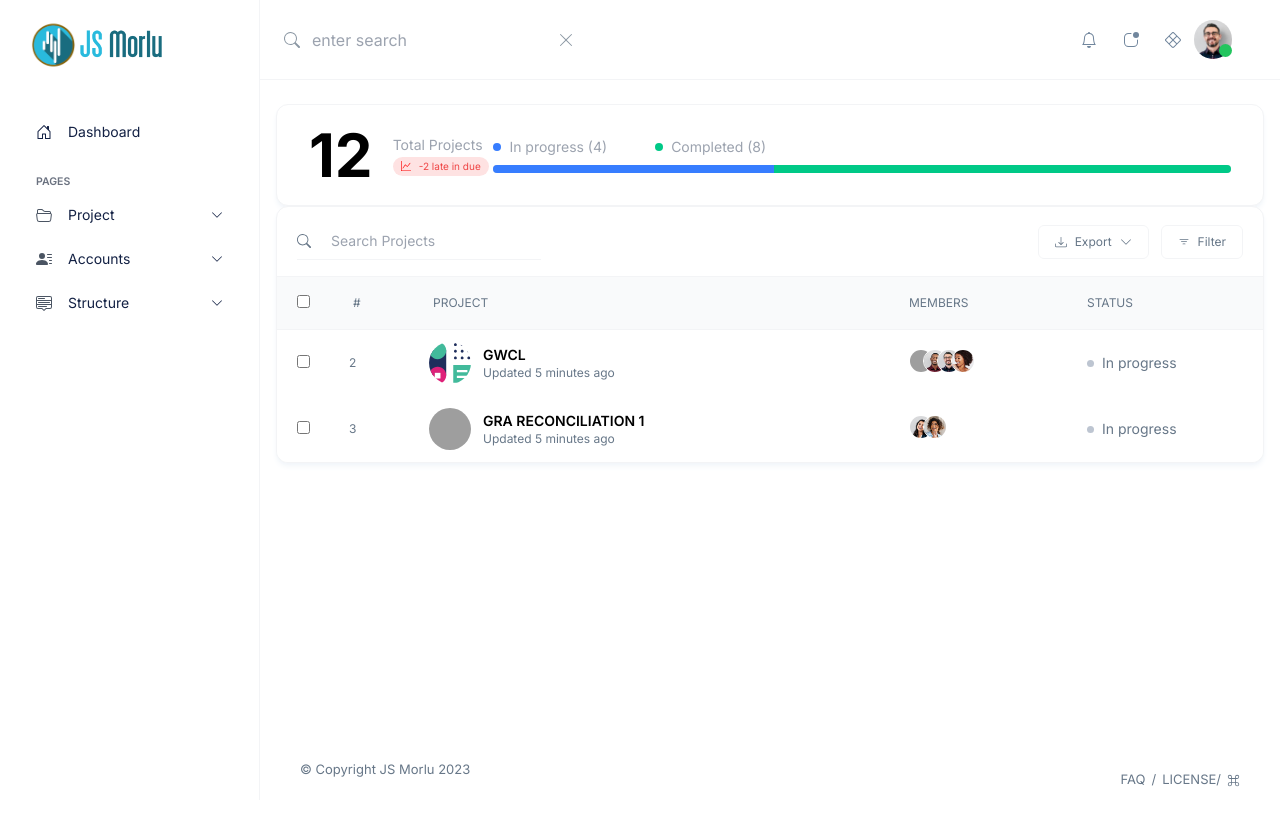
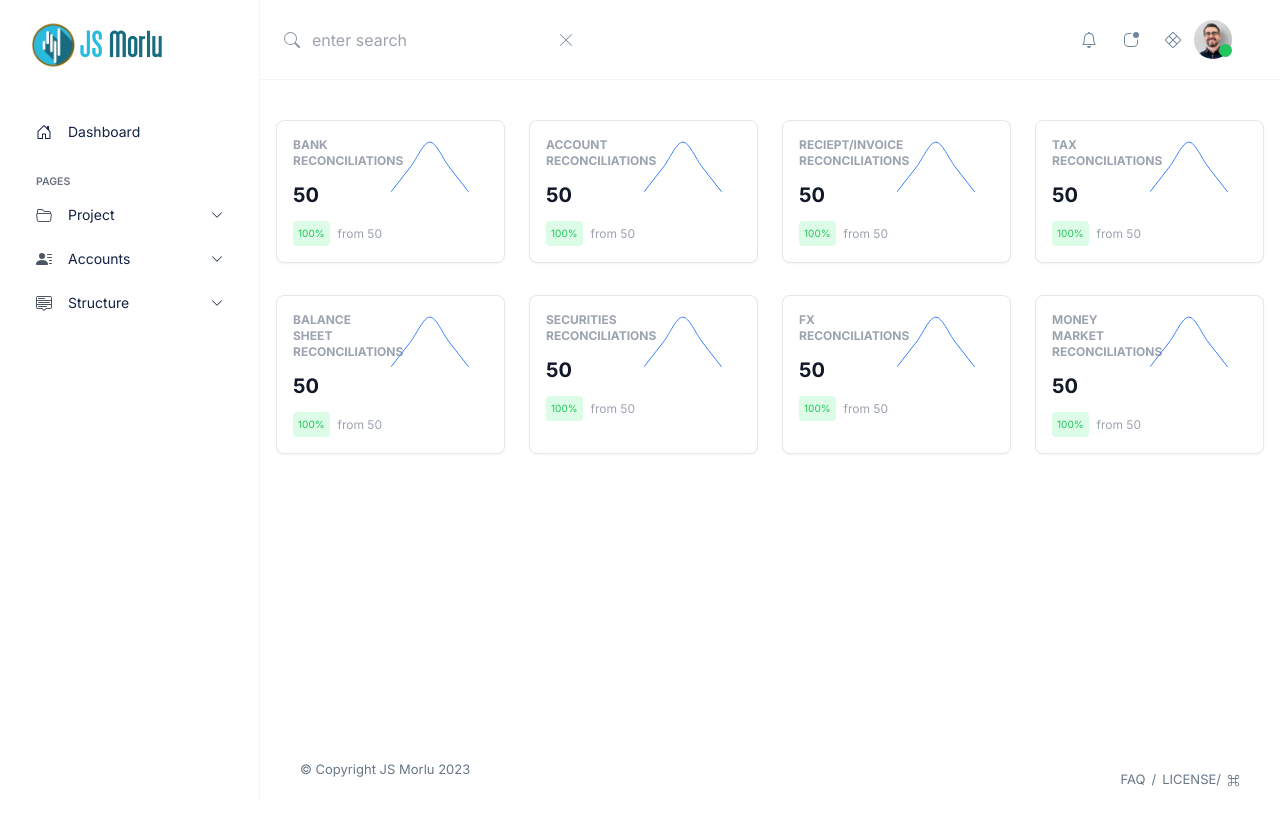
Before and after one commit to perezcato/js-monlu, a Next.js app: page /projects in a window 1280 px wide. Shown: the top 824 px of the page. Built offline with nearby package versions, Linux system fonts and the light colour scheme; grey boxes are pictures that could not be loaded.

Commit message:
project merge

```diff
--- a/components/cards/TableComponent.tsx
+++ b/components/cards/TableComponent.tsx
@@ -1,5 +1,6 @@
 import Image from "next/image";
 import { BsDownload, BsChevronDown, BsFilter, BsSearch } from "react-icons/bs";
+import { useRouter } from "next/router";
 
 const projects = [
   {
@@ -33,6 +34,8 @@ const projects = [
 ];
 
 export default function TableComponent() {
+  const router = useRouter();
+
   return (
     <div className="w-full bg-white m-auto border border-gray-100 rounded-xl shadow-md shadow-slate-100 overflow-hidden">
       <div className="px-5 py-4 flex items-center justify-between">
@@ -97,7 +100,11 @@ export default function TableComponent() {
                 </thead>
                 <tbody className="bg-white text-[#677788]">
                   {projects.map((project) => (
-                    <tr key={project.id}>
+                    <tr
+                      onClick={async () => router.push("/projects/details")}
+                      key={project.id}
+                      className={"cursor-pointer"}
+                    >
                       <td className="whitespace-nowrap py-3 pl-5 pr-3 text-xs font-medium">
                         <input type="checkbox" />
                       </td>
@@ -130,7 +137,7 @@ export default function TableComponent() {
                           {project.members.map((member, key) => (
                             // eslint-disable-next-line react/jsx-key
                             <div
-                            key={Math.random()}
+                              key={key}
                               className={`relative w-[24px] h-[24px] overflow-hidden border border-white rounded-full ${
                                 key !== 0 ? "-ml-[10px]" : ""
                               }`}
--- a/components/cards/project-component.tsx
+++ b/components/cards/project-component.tsx
@@ -1,73 +1,73 @@
 import { BsGraphUp } from "react-icons/bs";
-import FinanceChart from './FinancialGraph'
+import FinanceChart from "./FinancialGraph";
 import Link from "next/link";
 
 interface CardProps {
   title: string;
   value: string;
   percentage: number;
-  links: string
+  links: string;
 }
 
-const dummy = [{
-    title: 'Bank Reconciliations',
-    links: '/accounts',
-    value: '50',
-    percentage: 100
+const dummy = [
+  {
+    title: "Bank Reconciliations",
+    links: "/projects/lists",
+    value: "50",
+    percentage: 100,
   },
   {
-    title: 'Account Reconciliations',
-    links: '/accounts',
-    value: '50',
-    percentage: 100
+    title: "Account Reconciliations",
+    links: "/projects/lists",
+    value: "50",
+    percentage: 100,
   },
   {
-    title: 'Reciept/invoice Reconciliations',
-    links: '/accounts',
-    value: '50',
-    percentage: 100
+    title: "Reciept/invoice Reconciliations",
+    links: "/projects/lists",
+    value: "50",
+    percentage: 100,
   },
   {
-    title: 'Tax Reconciliations',
-    links: '/accounts',
-    value: '50',
-    percentage: 100
+    title: "Tax Reconciliations",
+    links: "/projects/lists",
+    value: "50",
+    percentage: 100,
   },
   {
-    title: 'Balance sheet Reconciliations',
-    links: '/accounts',
-    value: '50',
-    percentage: 100
+    title: "Balance sheet Reconciliations",
+    links: "/projects/lists",
+    value: "50",
+    percentage: 100,
   },
   {
-    title: 'securities Reconciliations',
-    links: '/accounts',
-    value: '50',
-    percentage: 100
+    title: "securities Reconciliations",
+    links: "/projects/lists",
+    value: "50",
+    percentage: 100,
   },
   {
-    title: 'fx Reconciliations',
-    links: '/',
-    value: '50',
-    percentage: 100
+    title: "fx Reconciliations",
+    links: "/projects/lists",
+    value: "50",
+    percentage: 100,
   },
   {
-    title: 'Money market Reconciliations',
-    links: '/',
-    value: '50',
-    percentage: 100
+    title: "Money market Reconciliations",
+    links: "/projects/lists",
+    value: "50",
+    percentage: 100,
   },
-
-
-]
+];
 const Card = ({ title, value, percentage, links }: CardProps) => {
   return (
-    <Link className="my-4 bg-white overflow-hidden border shadow shadow-slate-100 cursor-pointer rounded-lg px-4 py-4 hover:shadow-xl hover:shadow-slate-100 transition-shadow duration-300" href={links}>
+    <Link
+      className="my-4 bg-white overflow-hidden border shadow shadow-slate-100 cursor-pointer rounded-lg px-4 py-4 hover:shadow-xl hover:shadow-slate-100 transition-shadow duration-300"
+      href={links}
+    >
       <div className="flex w-full">
         <div className="flex flex-col w-6/12 space-y-3">
-          <h3 className="text-xs font-bold text-gray-400 uppercase">
-            {title}
-          </h3>
+          <h3 className="text-xs font-bold text-gray-400 uppercase">{title}</h3>
           <p className="text-xl font-bold text-gray-900 hover:text-blue-600 uppercase">
             {value}
           </p>
@@ -93,10 +93,15 @@ const Card = ({ title, value, percentage, links }: CardProps) => {
 const CardContainer = () => {
   return (
     <div className="grid grid-cols-4 gap-x-6">
-      {dummy.map((data)=>
+      {dummy.map((data) => (
         // eslint-disable-next-line react/jsx-key
-        <Card title={data.title} links= {data.links} value={data.value} percentage={data.percentage} />
-      )}
+        <Card
+          title={data.title}
+          links={data.links}
+          value={data.value}
+          percentage={data.percentage}
+        />
+      ))}
     </div>
   );
 };
--- a/package.json
+++ b/package.json
@@ -4,6 +4,7 @@
   "private": true,
   "scripts": {
     "dev": "next dev",
+    "postinstall": "npx next build",
     "build": "next build",
     "start": "next start",
     "lint": "next lint"
--- a/pages/projects.tsx
+++ b/pages/a_projects.tsx
@@ -22,7 +22,8 @@ const TableWithImages = () => {
   const [isMember, setIsMember] = useState<boolean>(false);
   const [isSuccessful, setIsSuccessful] = useState<boolean>(false);
 
-  const stopPropagation = (e: React.MouseEvent<HTMLDivElement, MouseEvent>) => e.stopPropagation();
+  const stopPropagation = (e: React.MouseEvent<HTMLDivElement, MouseEvent>) =>
+    e.stopPropagation();
 
   function handlerNext() {
     setIsDetail(!isDetail);
@@ -49,7 +50,7 @@ const TableWithImages = () => {
             initial={"initial"}
             animate={"animate"}
             exit={"exit"}
-            className="absolute z-10 h-screen w-screen inset-0 bg-black/[0.3]"
+            className="absolute z-30 h-screen w-screen inset-0 bg-black/[0.3]"
           >
             <motion.div
               variants={modalContentVariants}
@@ -126,8 +127,9 @@ const TableWithImages = () => {
         )}
       </AnimatePresence>
 
-      <Dashboard
-        buttons={
+      <Dashboard>
+        <div className="py-6 border-b border-gray-100 flex items-center justify-between">
+          <div className="font-bold text-gray-800 text-xl ">Overview</div>
           <button
             onClick={() => setAddProject(!addProject)}
             className="bg-blue-500 text-white rounded-md flex items-center text-sm py-3 px-4 space-x-2"
@@ -135,9 +137,8 @@ const TableWithImages = () => {
             <BsPlus className="stroke-current" />
             <span className="inline-block">New Project</span>
           </button>
-        }
-        page="Overview"
-      >
+        </div>
+
         <div className="w-full flex items-center bg-white m-auto border border-gray-100 rounded-xl shadow-md shadow-slate-100 overflow-hidden py-5 px-8">
           <div className="flex items-center space-x-5 w-1/5">
             <h1 className="text-6xl font-bold">12</h1>
--- a/pages/activity.tsx
+++ b/pages/activity.tsx
@@ -46,7 +46,7 @@ const Activity = () => {
               </div>
               <div>
                 <Link
-                  href="#"
+                  href="/activity"
                   className="active:font-bold active:text-[#377dff] py-5 px-4 hover:text-[#377dff] hover:border-b-4 active:border-b-4 active:border-b-[#377dff]"
                 >
                   Activity
@@ -54,7 +54,7 @@ const Activity = () => {
               </div>
               <div>
                 <Link
-                  href="#"
+                  href="/teams"
                   className="active:font-bold active:text-[#377dff] py-5 px-4 hover:text-[#377dff] hover:border-b-4 active:border-b-4 active:border-b-[#377dff]"
                 >
                   Teams
@@ -62,7 +62,7 @@ const Activity = () => {
               </div>
               <div>
                 <Link
-                  href="#"
+                  href="/settings"
                   className="active:font-bold active:text-[#377dff] py-5 px-4 hover:text-[#377dff] hover:border-b-4 active:border-b-4 active:border-b-[#377dff]"
                 >
                   Settings
--- a/pages/projects/[projectId].tsx
+++ b/pages/projects/details.tsx
@@ -150,7 +150,7 @@ const ProjectDetail = () => {
           </div>
           <div>
             <Link
-              href="#"
+              href="/activity"
               className="active:font-bold active:text-[#377dff] py-5 px-4 hover:text-[#377dff] hover:border-b-4 active:border-b-4 active:border-b-[#377dff]"
             >
               Activity
@@ -158,7 +158,7 @@ const ProjectDetail = () => {
           </div>
           <div>
             <Link
-              href="#"
+              href="/teams"
               className="active:font-bold active:text-[#377dff] py-5 px-4 hover:text-[#377dff] hover:border-b-4 active:border-b-4 active:border-b-[#377dff]"
             >
               Teams
@@ -166,7 +166,7 @@ const ProjectDetail = () => {
           </div>
           <div>
             <Link
-              href="#"
+              href="/settings"
               className="active:font-bold active:text-[#377dff] py-5 px-4 hover:text-[#377dff] hover:border-b-4 active:border-b-4 active:border-b-[#377dff]"
             >
               Settings
--- /dev/null
+++ b/pages/projects/lists.tsx
@@ -0,0 +1,215 @@
+import Dashboard from "@/components/layout";
+import PercentageBar from "@/components/PercentageBar";
+import { BsGraphUp, BsPlus, BsXLg } from "react-icons/bs";
+// TableWithImages.js
+import React, { useState } from "react";
+import TableComponent from "@/components/cards/TableComponent";
+import { motion, AnimatePresence } from "framer-motion";
+
+import "react-quill/dist/quill.snow.css";
+
+import Members from "@/components/Members";
+import MemberFooter from "@/components/Memberfooter";
+import Details from "@/components/Details";
+import DetailsFooter from "@/components/DetailsFooter";
+import ProjectSuccess from "@/components/ProjectSuccess";
+import ProjectSuccessFooter from "@/components/ProjectSuccessFooter";
+
+const TableWithImages = () => {
+  const [addProject, setAddProject] = React.useState(false);
+
+  const [isDetail, setIsDetail] = useState<boolean>(true);
+  const [isMember, setIsMember] = useState<boolean>(false);
+  const [isSuccessful, setIsSuccessful] = useState<boolean>(false);
+
+  const stopPropagation = (e: React.MouseEvent<HTMLDivElement, MouseEvent>) =>
+    e.stopPropagation();
+
+  function handlerNext() {
+    setIsDetail(!isDetail);
+    setIsMember(!isMember);
+  }
+
+  function handlePrevPage() {
+    setIsDetail(!isDetail);
+    setIsMember(!isMember);
+  }
+
+  function handleSuccess() {
+    setIsMember(!isMember);
+    setIsSuccessful(!isSuccessful);
+  }
+
+  return (
+    <>
+      <AnimatePresence>
+        {addProject && (
+          <motion.div
+            onClick={() => setAddProject(!addProject)}
+            variants={modalBackgroundVariants}
+            initial={"initial"}
+            animate={"animate"}
+            exit={"exit"}
+            className="absolute z-30 h-screen w-screen inset-0 bg-black/[0.3]"
+          >
+            <motion.div
+              variants={modalContentVariants}
+              initial={"initial"}
+              animate={"animate"}
+              exit={"exit"}
+              className="bg-white w-[800px] pb-3.5 mx-auto mt-20 rounded-2xl min-h-[30rem] flex flex-col"
+              onClick={(e) => stopPropagation(e)}
+            >
+              <div className="flex p-8 text-[0.87rem] font-bold justify-between items-center">
+                <h5 className="text-[#1e2022]">New Project</h5>
+                <BsXLg />
+              </div>
+              <div
+                className={`px-8 flex justify-center items-center ${
+                  isSuccessful ? "hidden" : ""
+                }`}
+              >
+                <div className="flex items-center w-min">
+                  <span
+                    className={`inline-block w-9 h-9 rounded-full font-bold ${
+                      isDetail ? "bg-[#377dff]" : "bg-[rgba(19,33,68,.1)]"
+                    } flex items-center justify-center text-[#fff] mr-2`}
+                  >
+                    1
+                  </span>
+                  <h5
+                    className={`${
+                      isDetail
+                        ? "text-[#377dff]"
+                        : "text-[bg-[rgba(19,33,68,.1)]"
+                    }`}
+                  >
+                    Details
+                  </h5>
+                </div>
+                <div className="h-0.5 bg-[rgba(19,33,68,.1)] w-[80%] ml-4  "></div>
+                <div className="flex items-center w-min">
+                  <span
+                    className={`${
+                      isMember ? "bg-[#377dff]" : "bg-[rgba(19,33,68,.1)]"
+                    } inline-block w-9 h-9 rounded-full  flex font-bold items-center justify-center text-[#fff] mr-2  text-[#132144;] active:bg-[#377dff] `}
+                  >
+                    2
+                  </span>
+                  <h5
+                    className={`${
+                      isMember
+                        ? "text-[#377dff]"
+                        : "text-[bg-[rgba(19,33,68,.1)]"
+                    }`}
+                  >
+                    Members
+                  </h5>
+                </div>
+              </div>
+              <div className="flex-1">
+                {isDetail && <Details />}
+                {isMember && <Members />}
+                {isSuccessful && <ProjectSuccess />}
+              </div>
+              <div className="p-8">
+                {isDetail && <DetailsFooter handleClick={handlerNext} />}
+                {isMember && (
+                  <MemberFooter
+                    handleClick={handlePrevPage}
+                    handleSuccessPage={handleSuccess}
+                  />
+                )}
+                {isSuccessful && <ProjectSuccessFooter />}
+              </div>
+            </motion.div>
+          </motion.div>
+        )}
+      </AnimatePresence>
+
+      <Dashboard>
+        <div className="py-6 border-b border-gray-100 flex items-center justify-between">
+          <div className="font-bold text-gray-800 text-xl ">Overview</div>
+          <button
+            onClick={() => setAddProject(!addProject)}
+            className="bg-blue-500 text-white rounded-md flex items-center text-sm py-3 px-4 space-x-2"
+          >
+            <BsPlus className="stroke-current" />
+            <span className="inline-block">New Project</span>
+          </button>
+        </div>
+
+        <div className="w-full flex items-center bg-white m-auto border border-gray-100 rounded-xl shadow-md shadow-slate-100 overflow-hidden py-5 px-8">
+          <div className="flex items-center space-x-5 w-1/5">
+            <h1 className="text-6xl font-bold">12</h1>
+
+            <div className="flex flex-col space-y-[2px]">
+              <p className="text-sm text-gray-400">Total Projects</p>
+              <div className="bg-red-100 flex items-center justify-center rounded-xl">
+                <div className="py-[2px] px-2 flex items-center text-[10px] text-red-500 space-x-2">
+                  <BsGraphUp color="#FF0000" />
+                  <p>-2 late in due</p>
+                </div>
+              </div>
+            </div>
+          </div>
+
+          <div className="flex-1">
+            <div className="flex items-center mb-2">
+              <div className="bg-[#377dff] p-1 rounded-full mr-2"></div>
+              <p className="text-gray-400 mr-12 text-sm">In progress (4)</p>
+              <div className="bg-[#00c987] p-1 rounded-full mr-2"></div>
+              <p className="text-gray-400 text-sm">Completed (8)</p>
+            </div>
+            <PercentageBar percentage={80} />
+          </div>
+        </div>
+        <TableComponent />
+      </Dashboard>
+    </>
+  );
+};
+
+const modalBackgroundVariants = {
+  initial: {
+    opacity: 0,
+  },
+  animate: {
+    opacity: 1,
+    transition: {
+      duration: 0.3,
+      ease: "easeIn",
+    },
+  },
+  exit: {
+    opacity: 0,
+    transition: {
+      duration: 0.3,
+    },
+  },
+};
+
+const modalContentVariants = {
+  initial: {
+    y: -40,
+    opacity: 0,
+  },
+  animate: {
+    y: 0,
+    opacity: 1,
+    transition: {
+      duration: 0.3,
+      ease: "easeIn",
+    },
+  },
+  exit: {
+    y: -40,
+    opacity: 0,
+    transition: {
+      duration: 0.3,
+      ease: "easeOut",
+    },
+  },
+};
+
+export default TableWithImages;
--- a/pages/settings.tsx
+++ b/pages/settings.tsx
@@ -32,7 +32,7 @@ const Settings = () => {
               </div>
               <div>
                 <Link
-                  href="#"
+                  href="/activity"
                   className="active:font-bold active:text-[#377dff] py-5 px-4 hover:text-[#377dff] hover:border-b-4 active:border-b-4 active:border-b-[#377dff]"
                 >
                   Activity
@@ -40,7 +40,7 @@ const Settings = () => {
               </div>
               <div>
                 <Link
-                  href="#"
+                  href="/teams"
                   className="active:font-bold active:text-[#377dff] py-5 px-4 hover:text-[#377dff] hover:border-b-4 active:border-b-4 active:border-b-[#377dff]"
                 >
                   Teams
@@ -48,7 +48,7 @@ const Settings = () => {
               </div>
               <div>
                 <Link
-                  href="#"
+                  href="/settings"
                   className="active:font-bold active:text-[#377dff] py-5 px-4 hover:text-[#377dff] hover:border-b-4 active:border-b-4 active:border-b-[#377dff]"
                 >
                   Settings
```
Also changed, not shown: components/cards/Card.tsx (+6 -1 lines), components/projects-component/teams-component.tsx (+18 -7 lines), 1 other file (tests, documents, lock files or other folders). Lines whose indentation alone changed are shown as unchanged.
